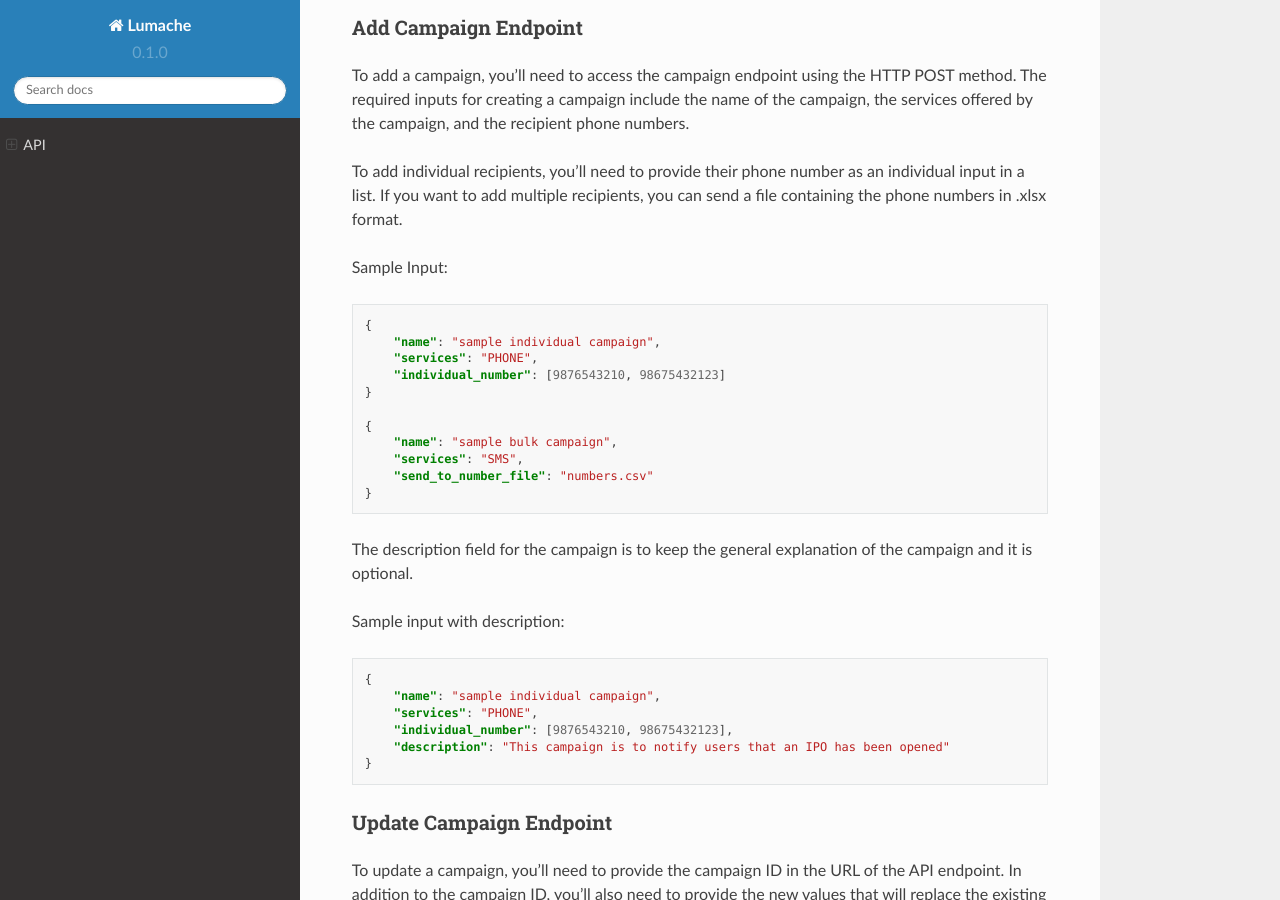
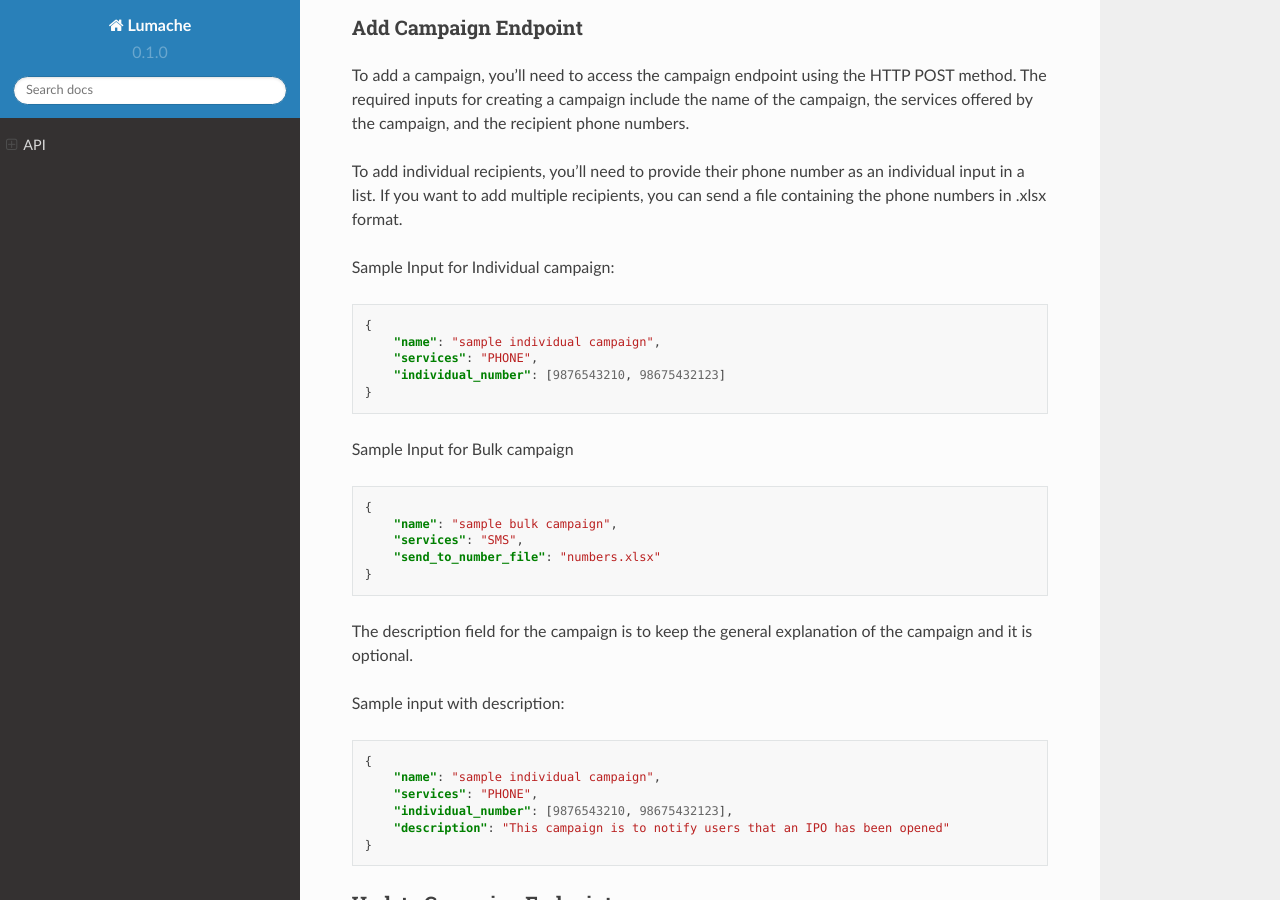
Before and after one commit to anjelikaprixa/TingTing, a Sphinx documentation site: the page built from docs/source/api.rst, in a window 1280 px wide and 900 px high, scrolled down 3379 px. Built offline with Sphinx 7.4.7 and the Read the Docs theme 2.0.0, drawn with Linux system fonts in a browser that asks for light colours.

Commit message:
Update api.rst

```diff
--- a/docs/source/api.rst
+++ b/docs/source/api.rst
@@ -233,7 +233,7 @@ To add a campaign, you'll need to access the campaign endpoint using the HTTP PO
 
 To add individual recipients, you'll need to provide their phone number as an individual input in a list. If you want to add multiple recipients, you can send a file containing the phone numbers in .xlsx format.
 
-Sample Input:
+Sample Input for Individual campaign:
 
 .. code-block:: json
 
@@ -243,10 +243,14 @@ Sample Input:
        "individual_number": [9876543210, 98675432123]
    }
 
+Sample Input for Bulk campaign
+
+.. code-block:: json
+
    {
        "name": "sample bulk campaign",
        "services": "SMS",
-       "send_to_number_file": "numbers.csv"
+       "send_to_number_file": "numbers.xlsx"
    }
 
 The description field for the campaign is to keep the general explanation of the campaign and it is optional.
```
